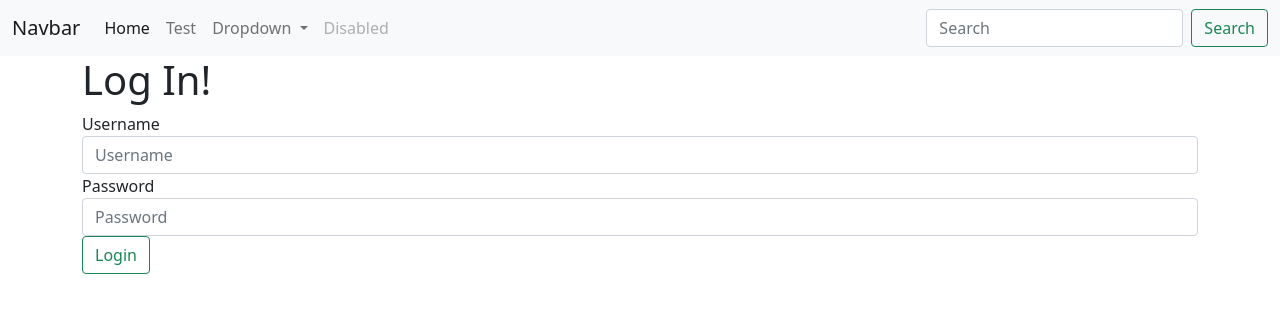
After one commit to bstanton773/flask_shopping_cart, a Flask app: page /login in a window 1280 px wide. The commit adds this page. Shown: the top 313 px of the page. Run offline with Flask 2, Linux system fonts and the light colour scheme; some libraries are stand-ins or nearby versions.

Commit message:
Login and logout

```diff
--- a/app/__init__.py
+++ b/app/__init__.py
@@ -1,6 +1,7 @@
 from flask import Flask
 from flask_sqlalchemy import SQLAlchemy
 from flask_migrate import Migrate
+from flask_login import LoginManager
 from config import Config
 
 
@@ -10,5 +11,7 @@ app.config.from_object(Config)
 db = SQLAlchemy(app)
 migrate = Migrate(app, db)
 
+login = LoginManager(app)
+
 
 from app import routes, models
--- a/app/forms.py
+++ b/app/forms.py
@@ -8,3 +8,9 @@ class RegistrationForm(FlaskForm):
     password = PasswordField('Password', validators=[DataRequired()])
     confirm_pass = PasswordField('Confirm Password', validators=[DataRequired(), EqualTo('password')])
     submit = SubmitField('Register')
+
+
+class LoginForm(FlaskForm):
+    username = StringField('Username', validators=[DataRequired()])
+    password = PasswordField('Password', validators=[DataRequired()])
+    submit = SubmitField('Login')
--- a/app/routes.py
+++ b/app/routes.py
@@ -1,6 +1,7 @@
 from app import app, db
 from flask import render_template, redirect, url_for
-from app.forms import RegistrationForm
+from flask_login import login_user, logout_user
+from app.forms import LoginForm, RegistrationForm
 from app.models import Product, User
 
 
@@ -36,3 +37,27 @@ def product_detail(prod_id):
     print(prod_id)
     product = Product.query.get_or_404(prod_id)
     return render_template('product_detail.html', product=product)
+
+
+@app.route('/login', methods=['GET','POST'])
+def login():
+    form = LoginForm()
+    if form.validate_on_submit():
+        username = form.username.data
+        password = form.password.data
+        user = User.query.filter_by(username=username).first()
+        if user is None or not user.check_password(password):
+            print('The user username or password was incorrect')
+            return redirect(url_for('login'))
+
+        login_user(user)
+        print('The user has been logged in.')
+        return redirect(url_for('index'))
+
+    return render_template('login.html', form=form)
+
+
+@app.route('/logout')
+def logout():
+    logout_user()
+    return redirect(url_for('index'))
--- a/app/templates/index.html
+++ b/app/templates/index.html
@@ -2,6 +2,10 @@
 
 {% block content %}
 
-    <h1>Hello {{ name }}!</h1>
+{% if current_user.is_authenticated %}
+    <h1>Hello {{ current_user.username }}!</h1>
+{% else %}
+    <h1>Welcome and please register above</h1>
+{% endif %}
 
 {% endblock content %}
--- /dev/null
+++ b/app/templates/login.html
@@ -0,0 +1,21 @@
+{% extends 'layout.html' %}
+
+{% block content %}
+
+    <h1>Log In!</h1>
+
+    <form action="" method="post">
+        {{ form.csrf_token }}
+        <div class="form-group">
+            <fieldset>
+                {{ form.username.label }}
+                {{ form.username(class='form-control', placeholder='Username') }}
+            </fieldset>
+            <fieldset>
+                {{ form.password.label }}
+                {{ form.password(class='form-control', placeholder='Password') }}
+            </fieldset>
+        </div>
+        {{ form.submit(class='btn btn-outline-success') }}
+    </form>
+{% endblock content %}
--- a/requirements.txt
+++ b/requirements.txt
@@ -2,6 +2,7 @@ alembic==1.7.4
 click==8.0.3
 colorama==0.4.4
 Flask==2.0.2
+Flask-Login==0.5.0
 Flask-Migrate==3.1.0
 Flask-SQLAlchemy==2.5.1
 Flask-WTF==0.15.1
```
Also changed, not shown: app/models.py (+13 -3 lines).
